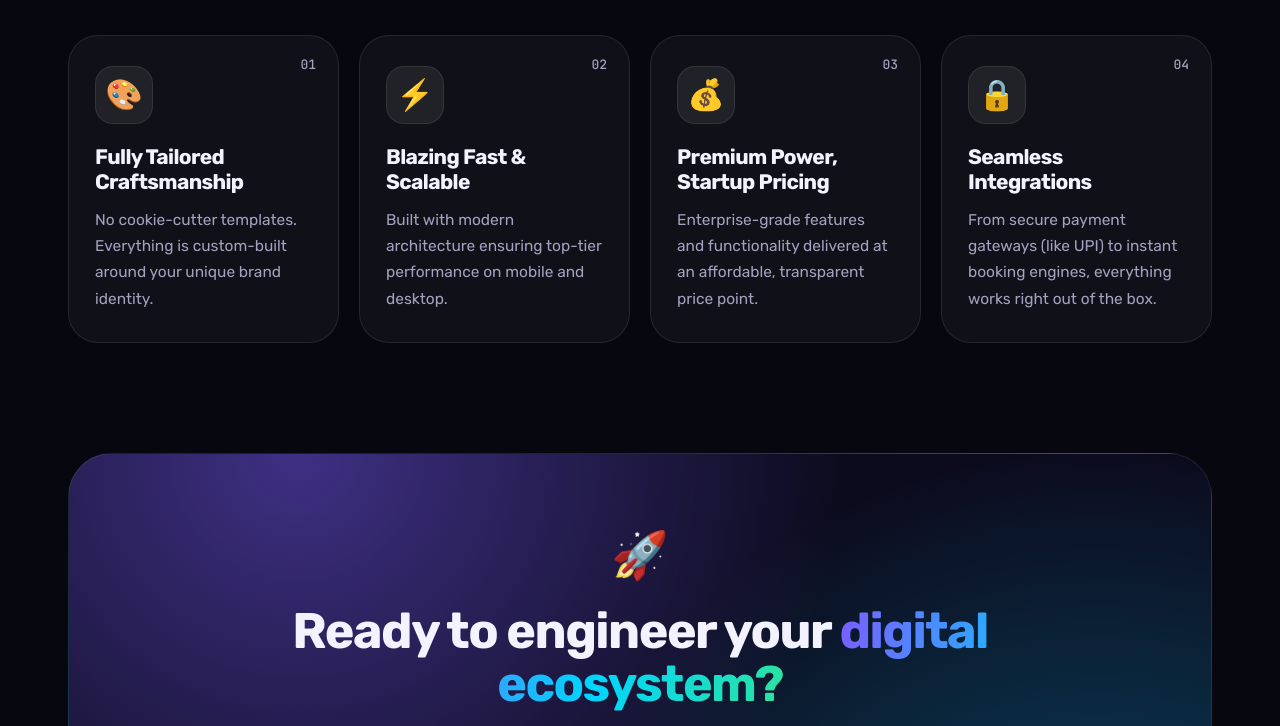
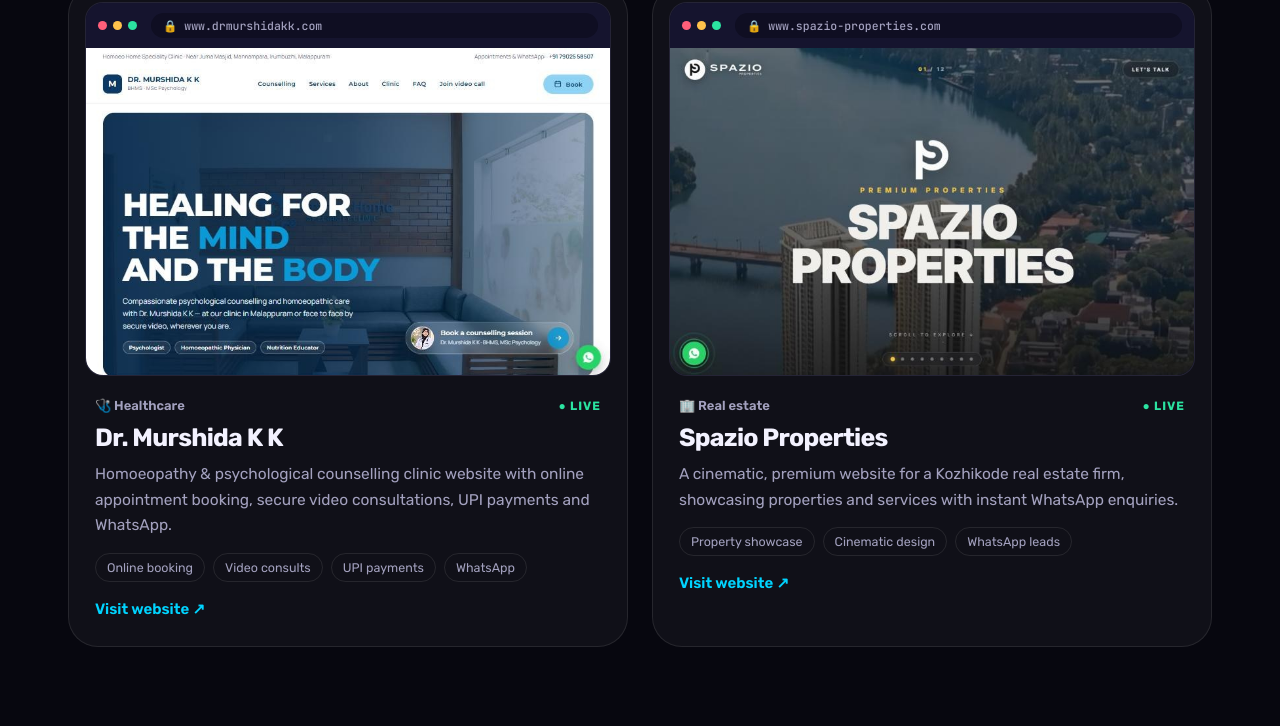
Before and after one commit to drmirshadck/arshees, a plain HTML site: page dotcom/index.html in a window 1280 px wide. Shown: the part 3088-3814 px from the top of the page. Drawn offline with Linux system fonts and the light colour scheme.

Commit message:
Add files via upload

```diff
--- a/dotcom/index.html
+++ b/dotcom/index.html
@@ -119,6 +119,25 @@ h2{font-size:50px;line-height:1.06;font-weight:700;margin-top:16px}
 .hashtags{display:flex;gap:10px;flex-wrap:wrap;margin-top:24px}
 .hashtags span{font-family:'JetBrains Mono',monospace;font-size:13.5px;color:var(--c)}
 .spot svg{width:100%;height:auto}
+.clients-head{margin:90px 0 34px}
+.clients{display:grid;grid-template-columns:repeat(2,minmax(0,1fr));gap:24px}
+.client{display:flex;flex-direction:column;text-decoration:none;border-radius:30px;background:var(--card);border:1px solid var(--line);overflow:hidden;transition:transform .45s cubic-bezier(.2,.8,.2,1),border-color .4s,box-shadow .45s}
+.client:hover{transform:translateY(-8px);border-color:rgba(0,212,255,.5);box-shadow:0 40px 70px -40px rgba(124,92,255,.6)}
+.cframe{margin:16px 16px 0;border-radius:18px;overflow:hidden;border:1px solid var(--line);background:#0F0E22}
+.cbar{display:flex;align-items:center;gap:6px;padding:10px 12px;background:#15142E}
+.cbar i{width:9px;height:9px;border-radius:50%;background:#FF5F7A}.cbar i:nth-child(2){background:#FFC24B}.cbar i:nth-child(3){background:#2BE3A1}
+.cbar span{margin-left:8px;flex:1;background:#0F0E22;border-radius:999px;padding:5px 12px;font-family:'JetBrains Mono',monospace;font-size:11.5px;color:#A3A1BF;white-space:nowrap;overflow:hidden;text-overflow:ellipsis}
+.cframe img{display:block;width:100%;aspect-ratio:8/5;object-fit:cover;object-position:top;transition:transform 1.2s cubic-bezier(.2,.8,.2,1)}
+.client:hover .cframe img{transform:scale(1.04)}
+.cbody{padding:22px 26px 28px;display:flex;flex-direction:column;gap:10px}
+.ctop{display:flex;justify-content:space-between;align-items:center}
+.cat{font-size:13px;font-weight:600;color:var(--muted)}
+.live{font-size:12px;font-weight:700;letter-spacing:.08em;text-transform:uppercase;color:var(--m)}
+.client h3{font-size:25px;font-weight:700}
+.client p{margin:0;font-size:15.5px;line-height:1.65;color:var(--muted)}
+.client .chips{margin-top:4px}
+.visit{margin-top:8px;font-weight:600;font-size:15px;color:var(--c)}
+@media (max-width:760px){.clients{grid-template-columns:1fr}.clients-head{margin-top:64px}.clients-head h2{font-size:30px!important}}
 /* why */
 .why{display:grid;grid-template-columns:repeat(4,minmax(0,1fr));gap:20px}
 .why .card{padding:30px 26px}
@@ -352,6 +371,17 @@ h2{font-size:50px;line-height:1.06;font-weight:700;margin-top:16px}
 </g>
 </svg>
 </div>
+<div class="clients-head rv"><span class="kicker">Live client websites</span><h2 style="font-size:40px">Brands already running on <span class="grad">DotCom</span> 🌟</h2></div>
+<div class="clients">
+<a class="client rv" href="https://www.drmurshidakk.com/" target="_blank" rel="noopener">
+<div class="cframe"><div class="cbar"><i></i><i></i><i></i><span>🔒 www.drmurshidakk.com</span></div><img loading="lazy" src="../images/client-drmurshida.jpg" alt="Homepage of the Dr. Murshida K K website"></div>
+<div class="cbody"><div class="ctop"><span class="cat">🩺 Healthcare</span><span class="live">● Live</span></div><h3>Dr. Murshida K K</h3><p>Homoeopathy &amp; psychological counselling clinic website with online appointment booking, secure video consultations, UPI payments and WhatsApp.</p><div class="chips"><span>Online booking</span><span>Video consults</span><span>UPI payments</span><span>WhatsApp</span></div><span class="visit">Visit website ↗</span></div>
+</a>
+<a class="client rv d1" href="https://www.spazio-properties.com/" target="_blank" rel="noopener">
+<div class="cframe"><div class="cbar"><i></i><i></i><i></i><span>🔒 www.spazio-properties.com</span></div><img loading="lazy" src="../images/client-spazio.jpg" alt="Homepage of the Spazio Properties website"></div>
+<div class="cbody"><div class="ctop"><span class="cat">🏢 Real estate</span><span class="live">● Live</span></div><h3>Spazio Properties</h3><p>A cinematic, premium website for a Kozhikode real estate firm, showcasing properties and services with instant WhatsApp enquiries.</p><div class="chips"><span>Property showcase</span><span>Cinematic design</span><span>WhatsApp leads</span></div><span class="visit">Visit website ↗</span></div>
+</a>
+</div>
 </div></section>
 
 <!-- WHY -->
```
